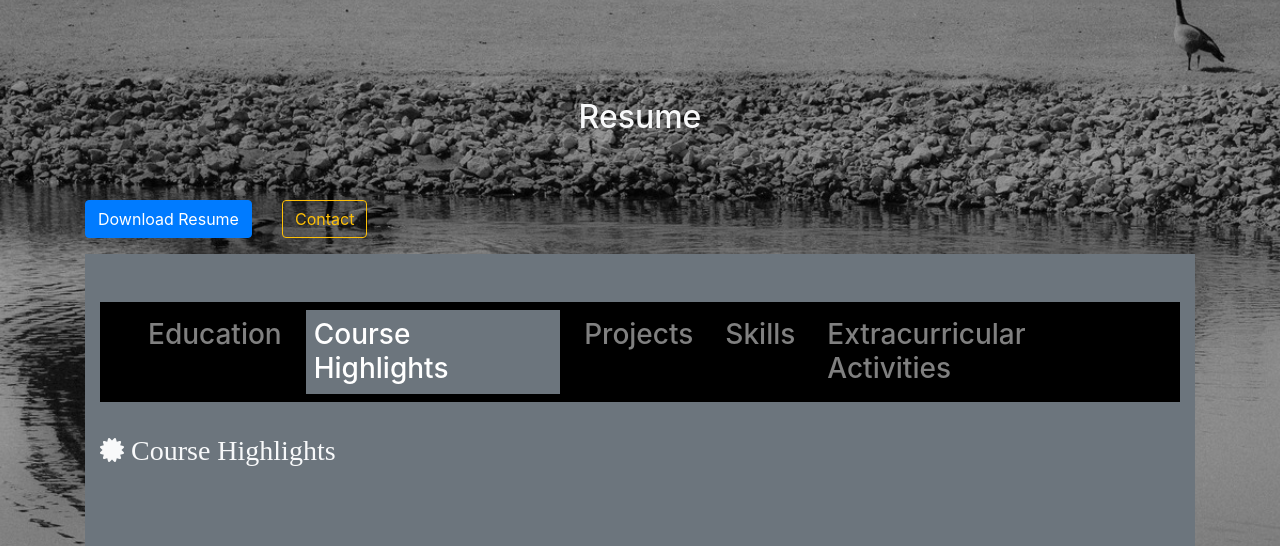
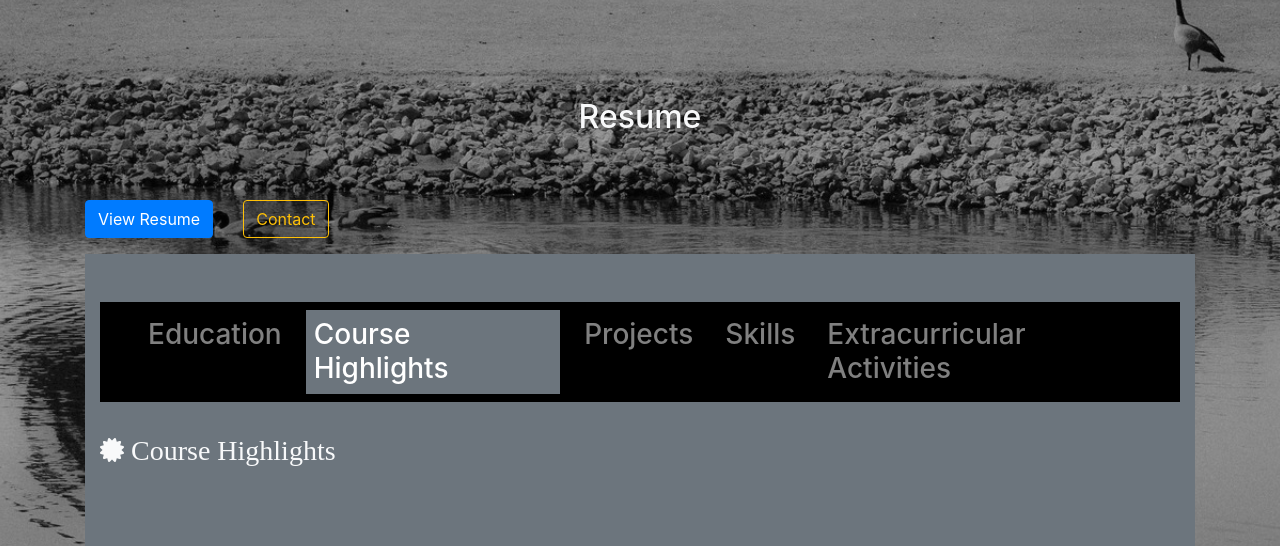
Before and after one commit to snwasiswa/portfolio, a Django app: page /courses in a window 1280 px wide. Shown: the part 134-680 px from the top of the page. Run offline with Django 4.2, Linux system fonts and the light colour scheme; data that the repository does not hold is empty; some libraries are stand-ins or nearby versions.

```diff
--- a/home/models.py
+++ b/home/models.py
@@ -151,7 +151,7 @@ class Profile(models.Model):
     biography = RichTextField(blank=True, null=True)
     skills = models.ManyToManyField(Skill, blank=True)
     avatar = models.ImageField(blank=True, null=True, upload_to="avatars")
-    resume = models.FileField(blank=True, null=True, upload_to="resumes")
+    resume = models.ImageField(blank=True, null=True, upload_to="resumes")
     courses = models.ManyToManyField(Course, blank=True)
     leaderships = models.ManyToManyField(Leadership, blank=True)
     educations = models.ManyToManyField(Education, blank=True)
--- a/templates/partials/resume_header.html
+++ b/templates/partials/resume_header.html
@@ -1,6 +1,6 @@
 <div class="row">
     <div class="col-auto">
-        <a download href="{{ me.profile.get_resume_url }}" class="btn btn-primary">Download Resume</a>
+        <a download href="{{ me.profile.get_resume_url }}" class="btn btn-primary">View Resume</a>
     </div>
     <div class="col-auto">
         <a href="/contact" class="btn btn-outline-warning">Contact</a>
```
Also changed, not shown: home/migrations/0055_alter_profile_resume.py (added).
